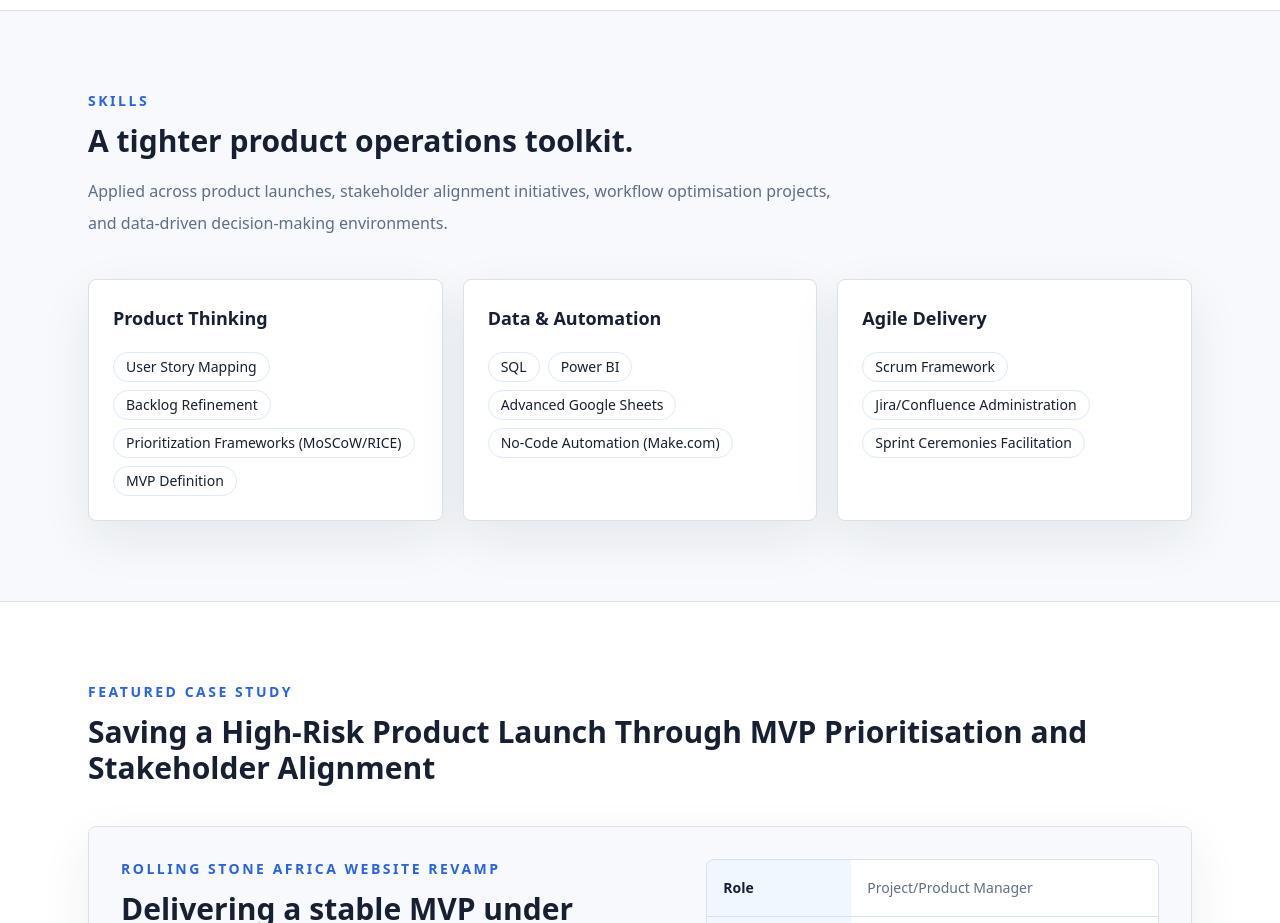
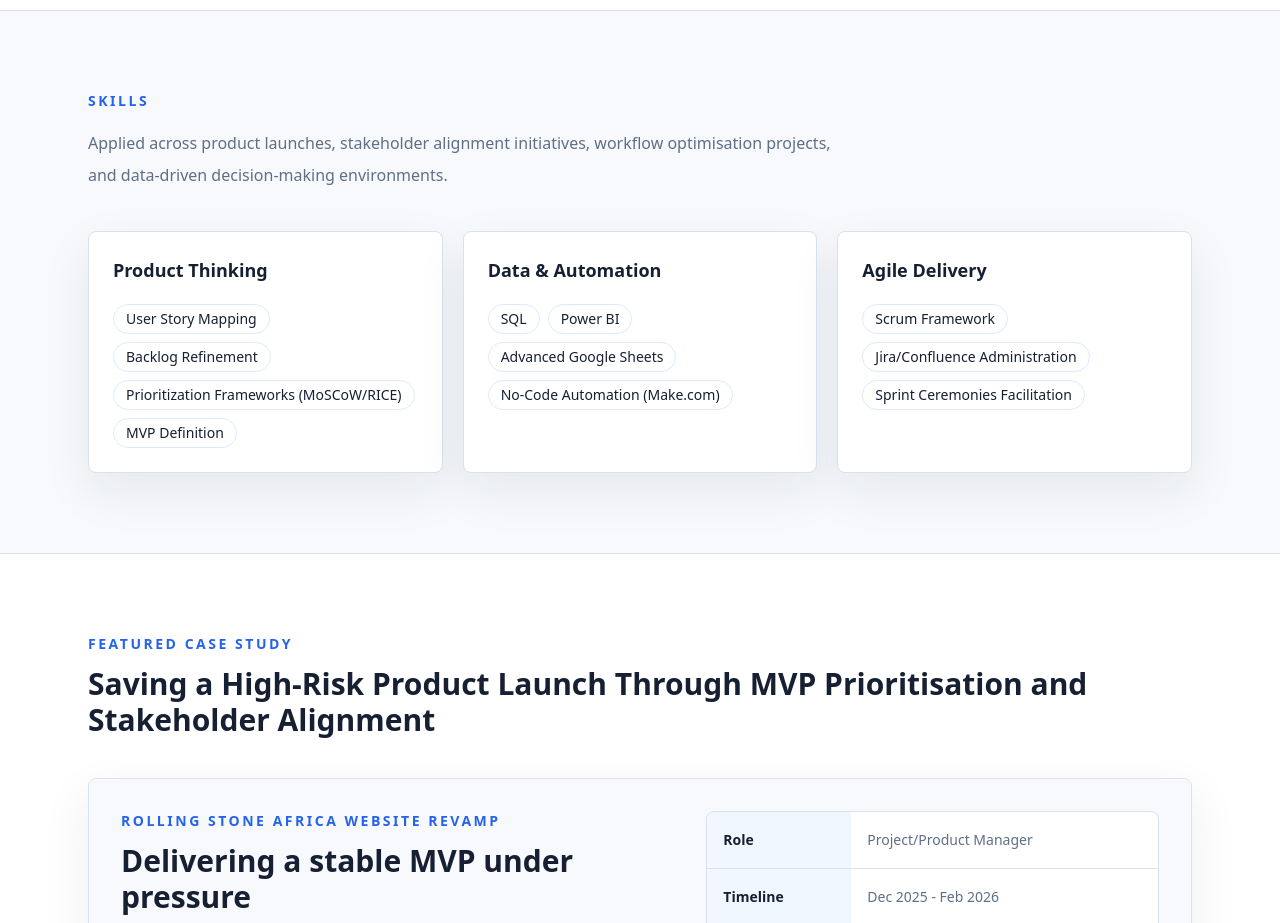
Before and after one commit to omololaalonge/Portfolio_Product-Manager, a Next.js app: page / in a window 1280 px wide. Shown: the part 1300-2223 px from the top of the page. Built offline with nearby package versions, Linux system fonts and the light colour scheme.

Commit message:
Remove skills section heading

```diff
--- a/components/Skills.tsx
+++ b/components/Skills.tsx
@@ -32,7 +32,6 @@ export default function Skills() {
     <section id="skills" className="border-y border-line bg-page">
       <div className="mx-auto max-w-6xl px-5 py-16 sm:px-6 lg:py-20">
         <p className="section-kicker">Skills</p>
-        <h2 className="section-title mt-3">A tighter product operations toolkit.</h2>
         <p className="mt-4 max-w-3xl leading-8 text-muted">
           Applied across product launches, stakeholder alignment initiatives,
           workflow optimisation projects, and data-driven decision-making
```
